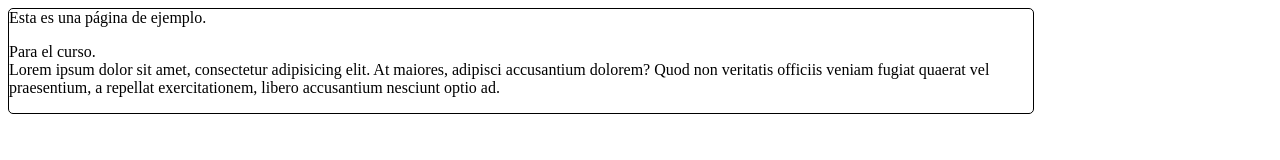
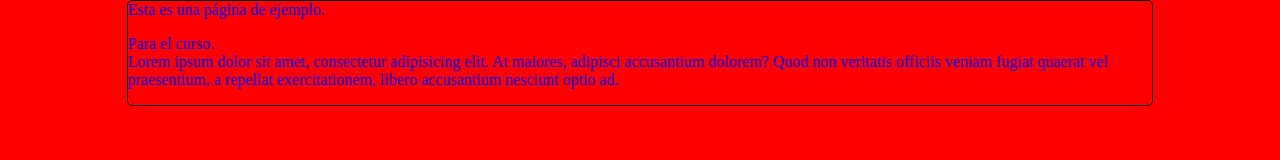
Before and after one commit to yukieley/cursogit, a plain HTML site: page index.html in a window 1280 px wide. Drawn offline with Linux system fonts and the light colour scheme.

Commit message:
Letra Azul, fondo rojo

```diff
--- a/css/estilos.css
+++ b/css/estilos.css
@@ -1,5 +1,9 @@
 body{
+	background: red;
 	border: 1px solid black;
 	border-radius:5px;
+	color: blue;
+	margin: 0 auto;
 	max-width: 1024px;
+
 }
```
